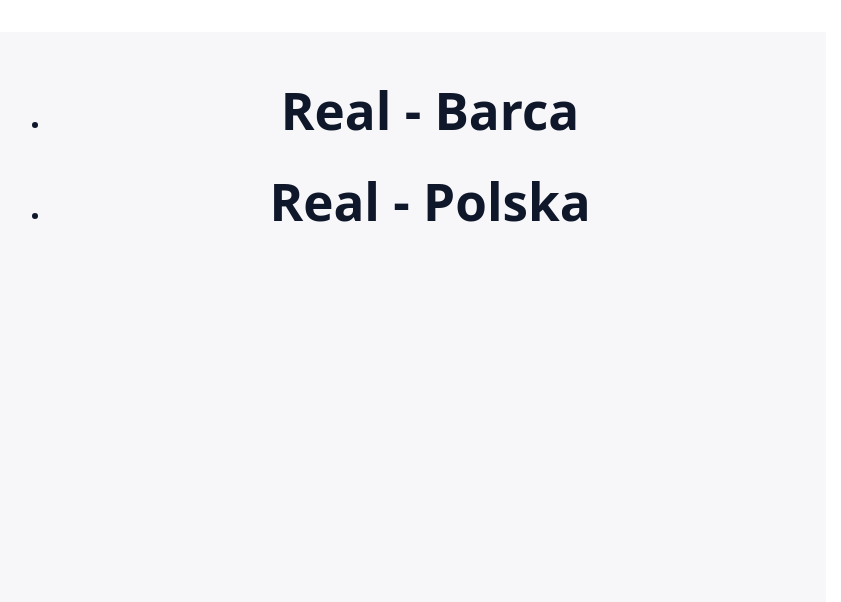
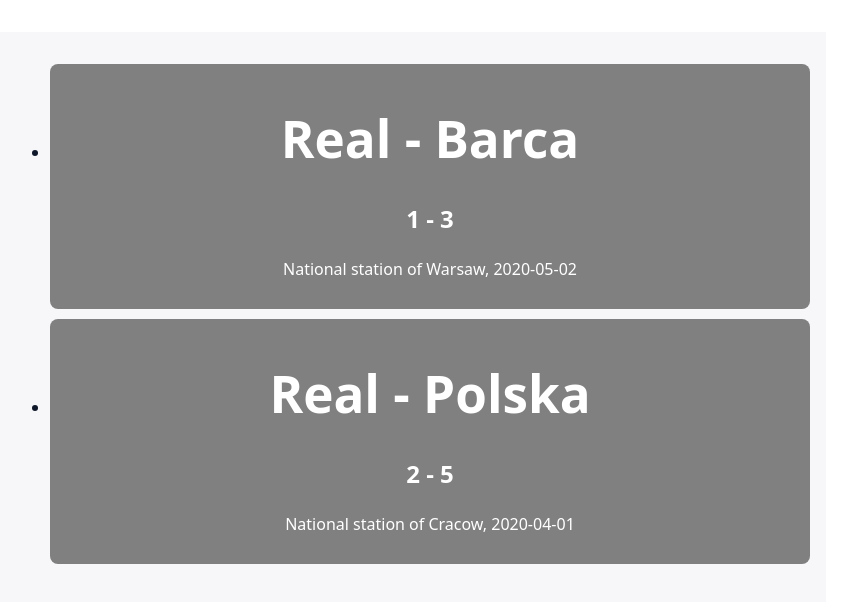
Before and after one commit to LukasSondej/FootballApp, a React (Vite) app: page / in a window 1280 px wide. Shown: the top 602 px of the page, without its empty margins (230-1071 px from the left). Built offline with nearby package versions, Linux system fonts and the light colour scheme; data requests are answered from the project's data file.

Commit message:
poprawa wyswiatlania rozgrywek

```diff
--- a/src/matchesFolder/SingleMatch.tsx
+++ b/src/matchesFolder/SingleMatch.tsx
@@ -9,7 +9,13 @@
 const MatchDiv = styled.div`
 
 `
-
+const StyledDiv = styled.div`
+  background-color: grey;
+  padding: 12px;
+  color: white;
+  border-radius: 8px;
+  margin-bottom: 10px;
+`
 export const SingleMatch = ({matchData, allTeams}: PropsMatch) => {
 
     const team1 = allTeams.find(el => el.id === matchData.team1Id);
@@ -18,8 +24,10 @@
         return <p>Loading...</p>
      }
 return(
-<div>
+<StyledDiv>
     <h1>{team1.name} - {team2.name}</h1>
-</div>
+    <h2>{matchData.team1Score} - {matchData.team2Score}</h2>
+    <p>{matchData.place}, {matchData.date}</p>
+</StyledDiv>
 )
 }
```
